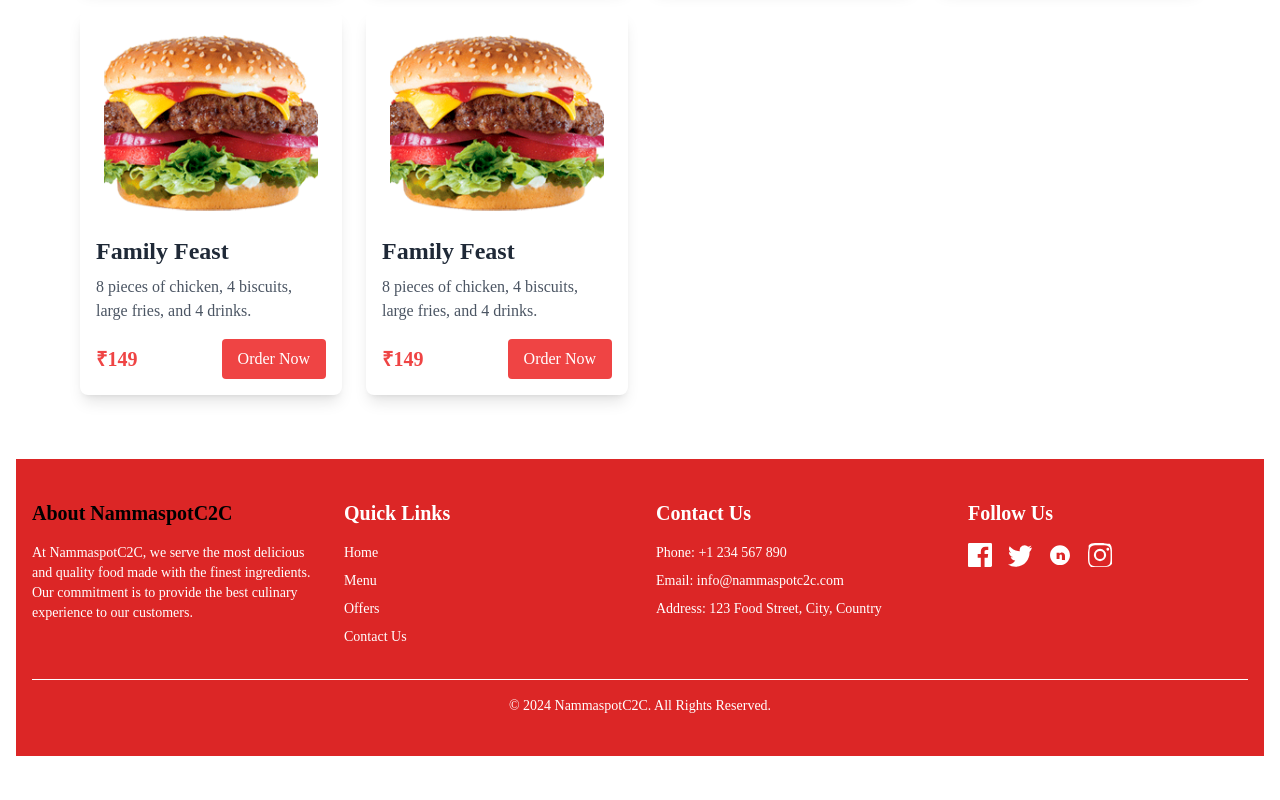
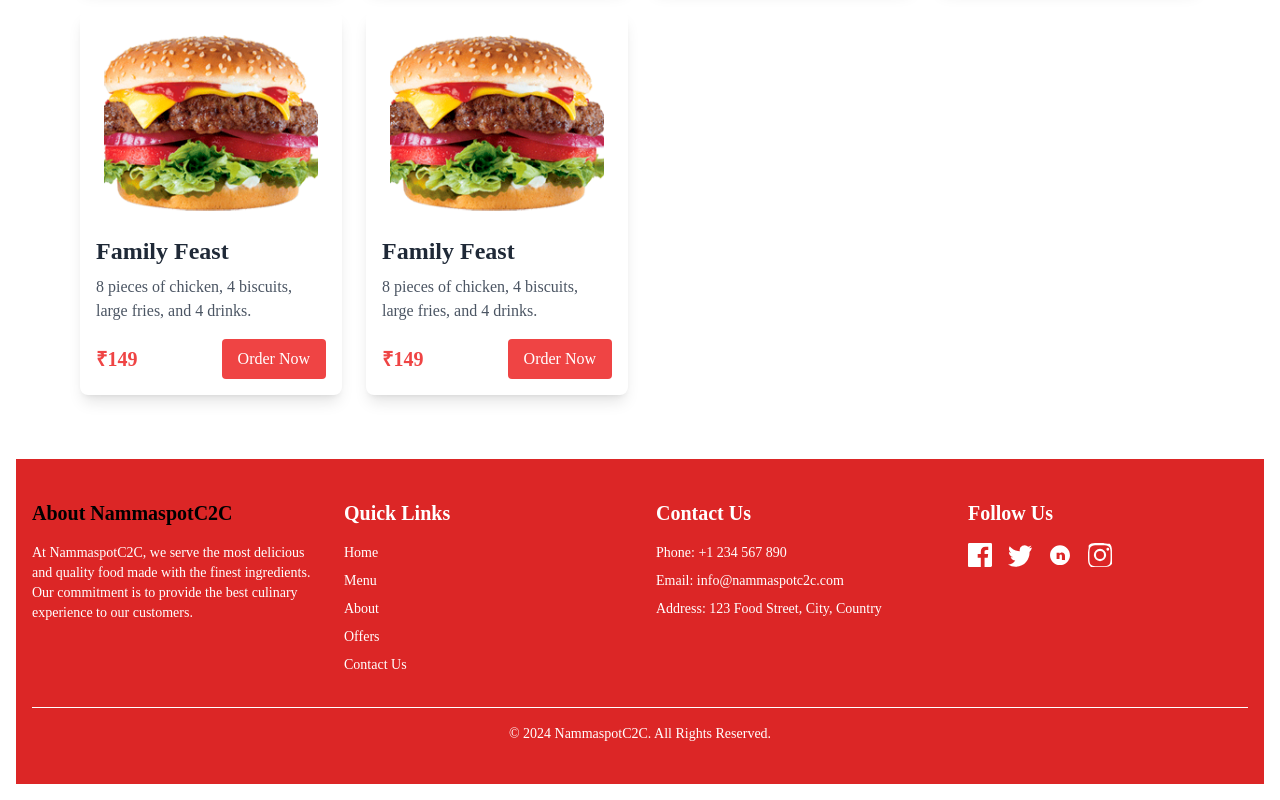
Before and after one commit to ragul66/Nammaspotc2c, a React (Vite) app: page /combos in a window 1280 px wide. Shown: the part 529-1329 px from the top of the page. Before the commit the page ends 1301 px from the top, so only its background shows below. Built offline with nearby package versions, Linux system fonts and the light colour scheme; a web font is replaced by a local one.

Commit message:
foote changes

```diff
--- a/src/components/Footer.jsx
+++ b/src/components/Footer.jsx
@@ -1,6 +1,8 @@
 import React from "react";
+import { useNavigate } from "react-router-dom";
 
 const Footer = () => {
+  const navigate = useNavigate();
   return (
     <footer className="bg-red-600 text-white py-10 px-4 w-full mt-12">
       <div className=" mx-auto grid grid-cols-1 md:grid-cols-2 lg:grid-cols-4 gap-8">
@@ -26,8 +28,21 @@ const Footer = () => {
               </a>
             </li>
             <li>
-              <a href="#" className="hover:text-gray-300">
+              <a
+                href="#"
+                className="hover:text-gray-300"
+                onClick={() => navigate("/Menu")}
+              >
                 Menu
+              </a>
+            </li>
+            <li>
+              <a
+                href="#"
+                className="hover:text-gray-300"
+                onClick={() => navigate("/about")}
+              >
+                About
               </a>
             </li>
             <li>
```
